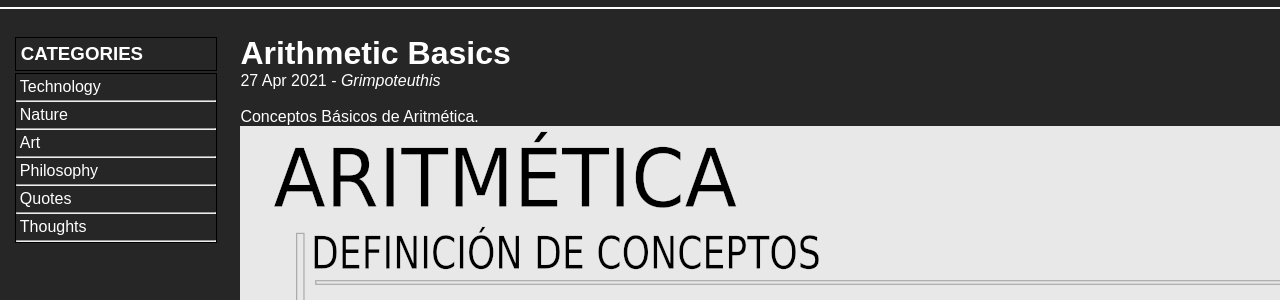
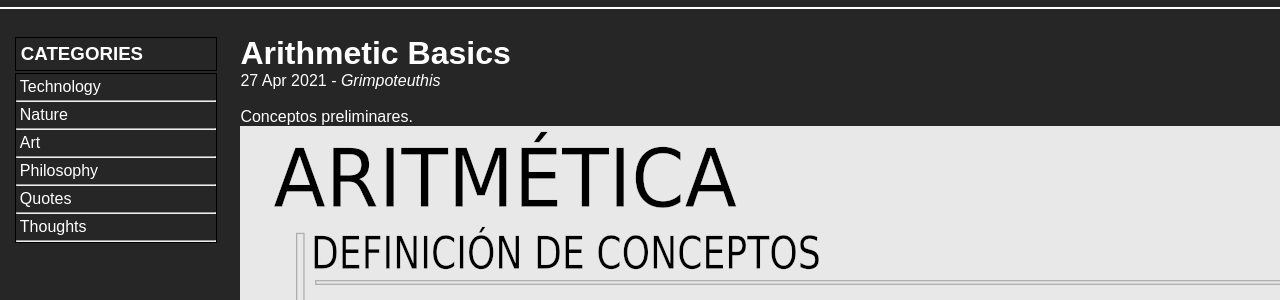
Before and after one commit to Grimpoteuthis-314/Grimpo, a Jekyll site: the page built from _posts/2021-04-27-arithmetic-basics.md, in a window 1280 px wide and 900 px high. Shown: the part 144-444 px from the top of the window. Built offline with Jekyll 4.4.1, drawn with Linux system fonts in a browser that asks for light colours; some of the changed text lies outside the part shown.

Commit message:
Conceptos preliminares de aritmetica completos

```diff
--- a/_posts/2021-04-27-arithmetic-basics.md
+++ b/_posts/2021-04-27-arithmetic-basics.md
@@ -5,14 +5,18 @@
 permalink: arithmetic-basics.html
 ---
 
-Conceptos Básicos de Aritmética.
+Conceptos preliminares.
 
 ![Compilation Process](assets/images/20210427/AritmeticaBasicConcepts01.png)
 
----
+![Compilation Process](assets/images/20210427/AritmeticaBasicConcepts02.png)
+
+![Compilation Process](assets/images/20210427/AritmeticaBasicConcepts03.png)
+
 
 ---
 
 ## **Fuentes**
 
 - ARITMÉTICA, Dr. Aurelio Baldor, (1985-1986).
+- ARITMÉTICA 4a edición, Dr. Aurelio Baldor, (2020).
```
Also changed, not shown: assets/images/20210427/AritmeticaBasicConcepts02.png (added), assets/images/20210427/AritmeticaBasicConcepts03.png (added).
